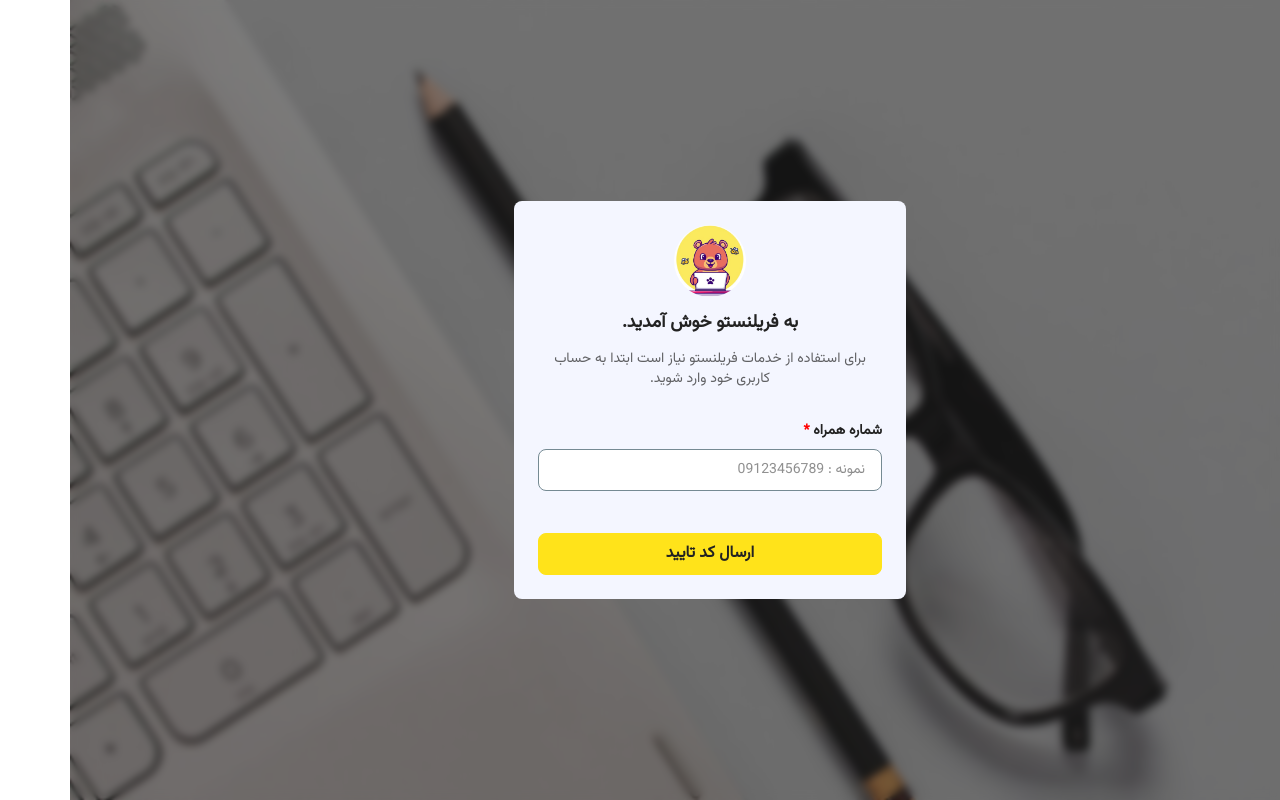
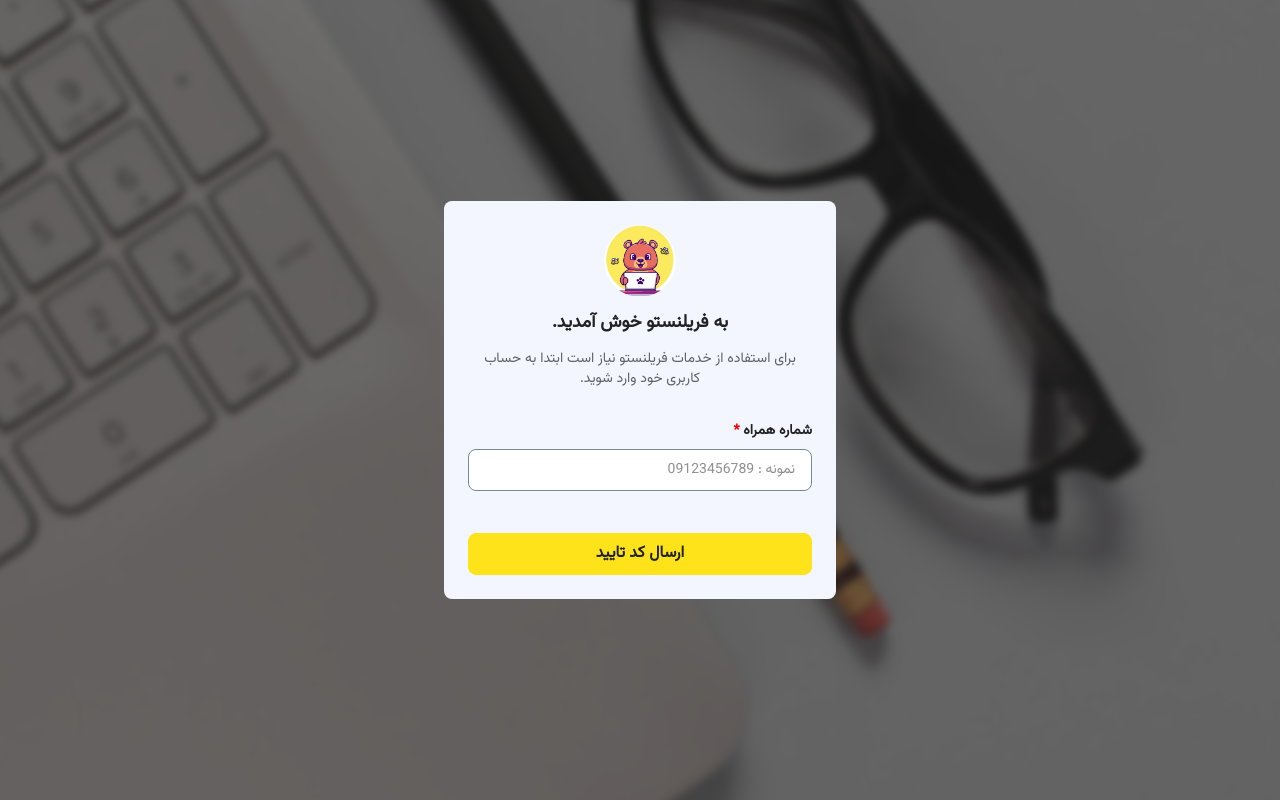
Before and after one commit to FakhriNoorollahi/freelancering-app, a React (Vite) app: page /auth in a window 1280 px wide. Built offline with nearby package versions, Linux system fonts and the light colour scheme.

Commit message:
fix background in authLayout

```diff
--- a/src/features/auth/AuthLayout.jsx
+++ b/src/features/auth/AuthLayout.jsx
@@ -1,14 +1,15 @@
 function AuthLayout({ children }) {
   return (
-    <div className="bg-cover bg-[url(/public/images/background.jpg)] bg-no-repeat bg-top-left h-screen">
-      <div className="center-all bg-font-primary/60 backdrop-blur-xs h-full p-4 sm:px-0">
+    <div className="relative h-screen overflow-hidden">
+      <div className="absolute inset-0 bg-[url(/public/images/background.jpg)] bg-no-repeat bg-center bg-cover blur-xs scale-110" />
+      <div className="absolute inset-0 bg-font-primary/65" />
+      <div className="relative center-all h-full p-4 sm:px-0">
         <div className="w-auto sm:w-98 bg-background p-6 rounded-lg text-font-primary">
           <img
             src="/public/images/logo.jpg"
             alt="لوگو"
             className="size-18 rounded-full mx-auto mb-3"
           />
-
           {children}
         </div>
       </div>
```
